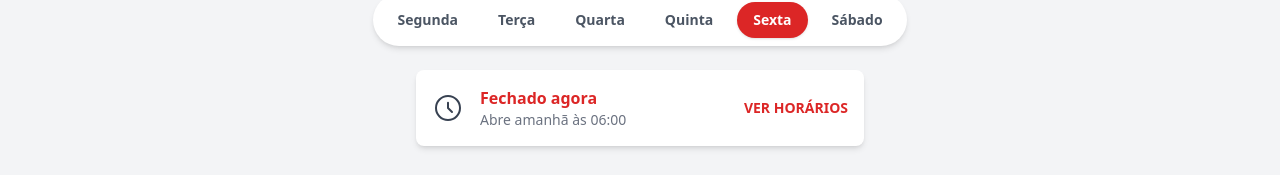
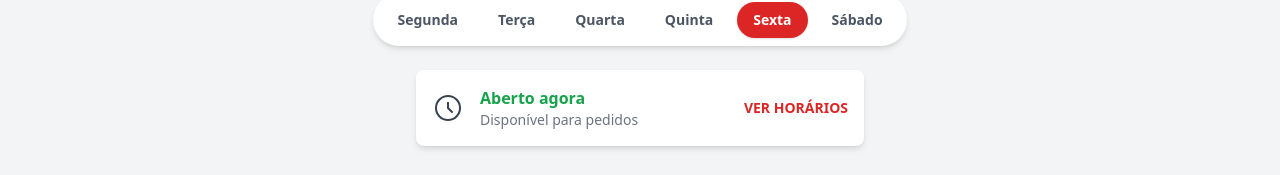
Before and after one commit to AV-automacoes/restaurante-bom-prato, a React (Vite) app: page / in a window 1280 px wide. Shown: the part 414-589 px from the top of the page. Built offline with nearby package versions, Linux system fonts and the light colour scheme; some icons are missing.

Commit message:
Update constants.ts

```diff
--- a/constants.ts
+++ b/constants.ts
@@ -15,6 +15,14 @@ export const operatingHours: { [key: number]: { open: string; close: string } |
 
 
 export const checkRestaurantStatus = (): RestaurantStatus => {
+    // Temporarily unlocked for recording.
+    return {
+        isOpen: true,
+        statusText: 'Aberto agora',
+        detailsText: 'Disponível para pedidos',
+    };
+
+    /*
     const now = new Date();
     const dayOfWeek = now.getDay();
     const currentTotalMinutes = now.getHours() * 60 + now.getMinutes();
@@ -77,6 +85,7 @@ export const checkRestaurantStatus = (): RestaurantStatus => {
         statusText: 'Fechado agora',
         detailsText: `Abre ${dayLabel} às ${nextDayHours.open}`,
     };
+    */
 };
 
 
```
